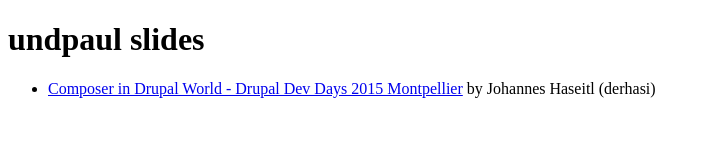
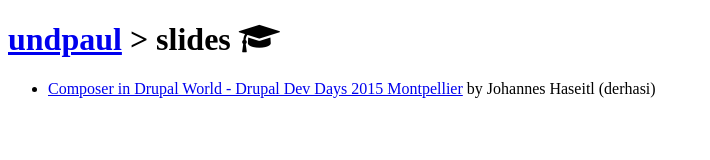
Before and after one commit to derhasi/ddd2015-composer-in-drupal-world, a website: page index.html in a window 1280 px wide. Shown: the whole page, without its empty margins (0-710 px from the left). Drawn offline with nearby package versions, Linux system fonts and the light colour scheme; files that its build step writes are made by us from their sources.

Commit message:
Updated header

```diff
--- a/index.html
+++ b/index.html
@@ -3,6 +3,7 @@
 <head>
   <meta charset='utf-8'>
   <title>undpaul slides</title>
+  <link rel="stylesheet" href="//maxcdn.bootstrapcdn.com/font-awesome/4.3.0/css/font-awesome.min.css">
   <link type="text/css" rel="stylesheet" href="../css/style.css" media="all"/>
 </head>
 
@@ -11,7 +12,11 @@
   <div id="page" class="clearfix">
 
     <div id="site-header">
-      <h1>undpaul slides</h1>
+      <h1>
+        <a href="/">undpaul</a>
+        &gt; slides
+        <i class="fa fa-graduation-cap"></i>
+      </h1>
     </div>
 
     <div id="site-subheader" class="clearfix"></div>
```
